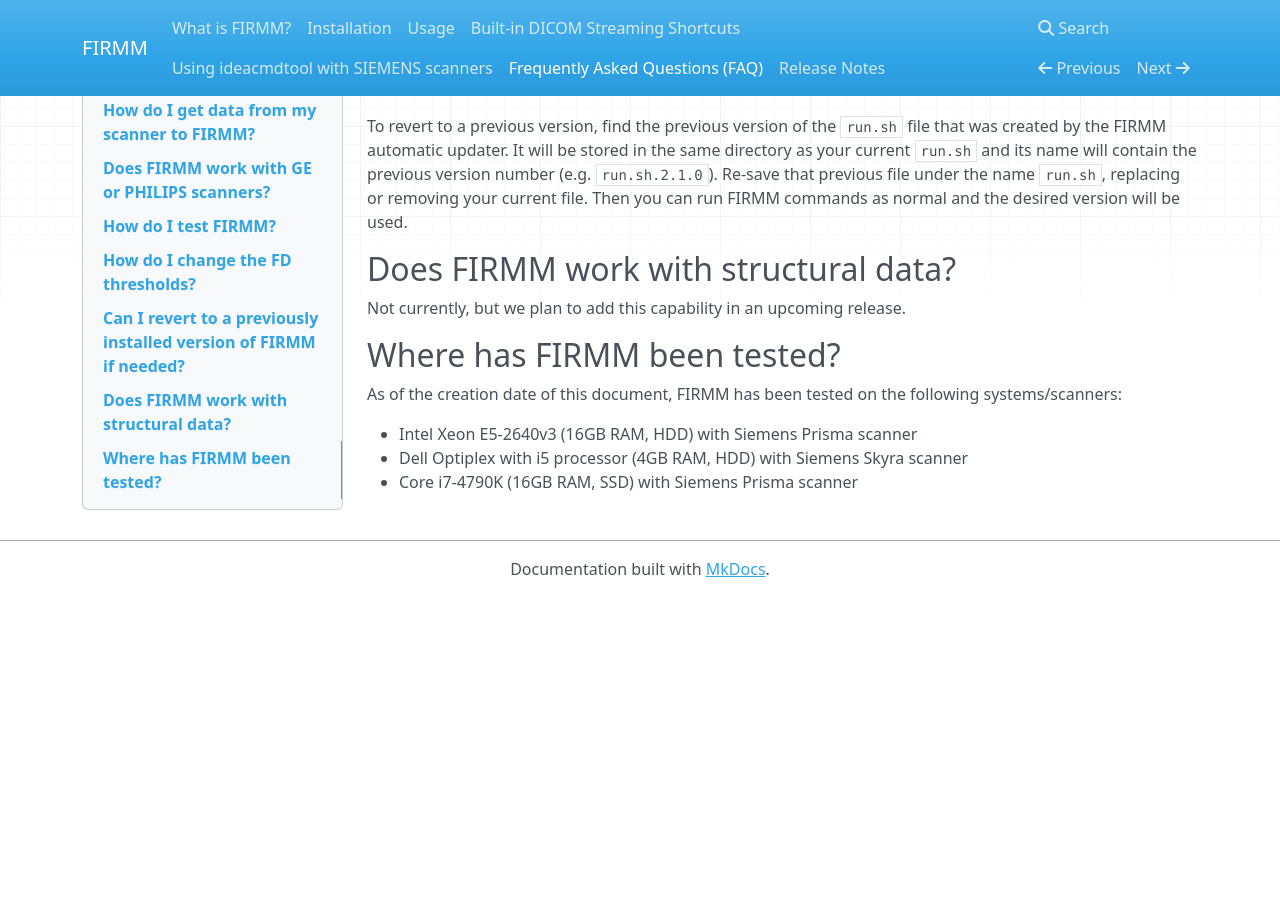
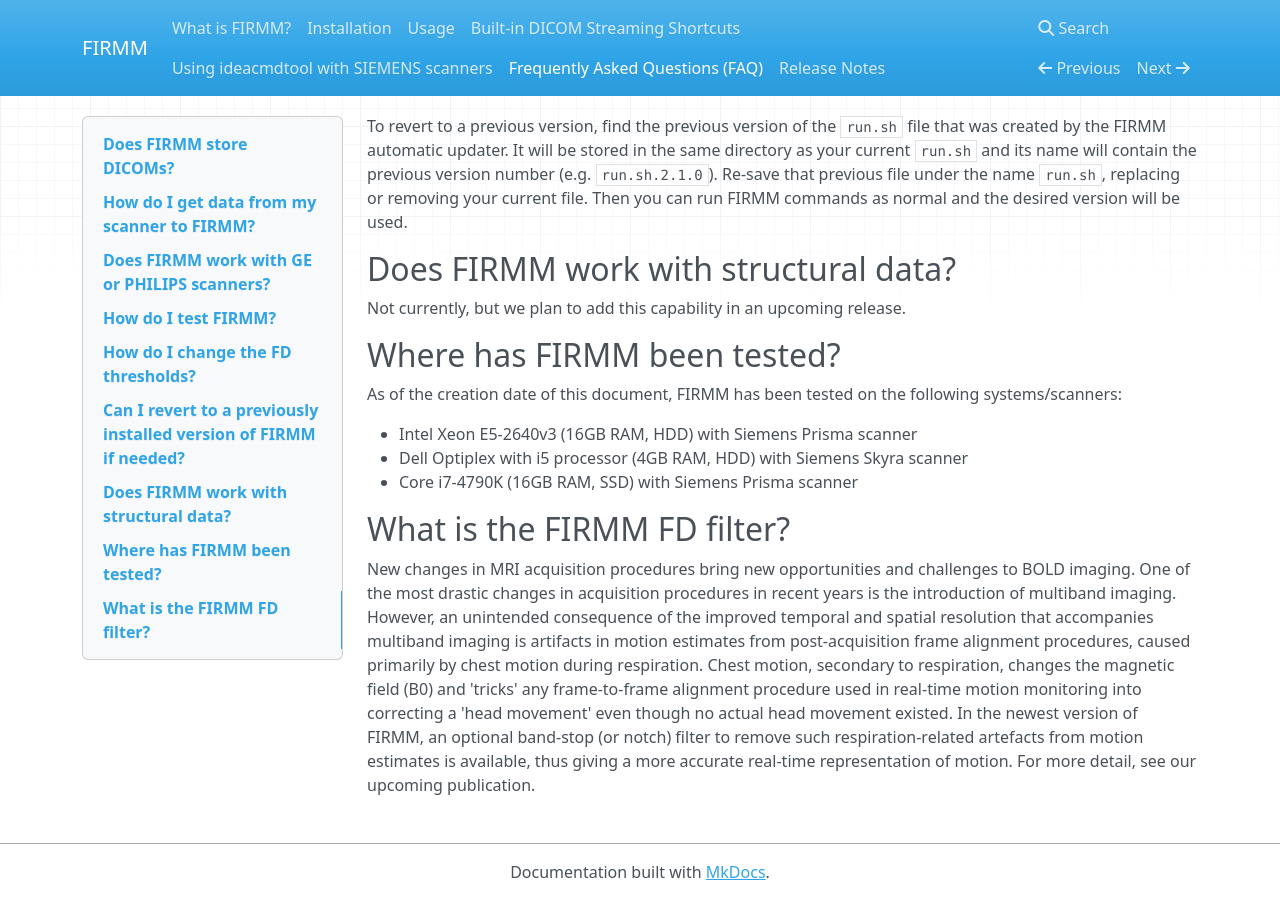
Before and after one commit to FIRMMsoftware/firmm_docs, an MkDocs documentation site: the page built from docs/FAQ.md, in a window 1280 px wide and 900 px high, scrolled down 1333 px. Built offline with MkDocs 1.6.1, drawn with Linux system fonts in a browser that asks for light colours; nearby versions of some CDN libraries; old or Windows-style settings are respelled for this version of MkDocs; before the commit the page ends 1930 px from its top, so only the background shows below that.

Commit message:
Add information about FD filter

```diff
--- a/docs/FAQ.md
+++ b/docs/FAQ.md
@@ -43,3 +43,7 @@ As of the creation date of this document, FIRMM has been tested on the following
 - Intel Xeon E5-2640v3 (16GB RAM, HDD) with Siemens Prisma scanner
 - Dell Optiplex with i5 processor (4GB RAM, HDD) with Siemens Skyra scanner
 - Core i7-4790K (16GB RAM, SSD) with Siemens Prisma scanner
+
+## What is the FIRMM FD filter?
+
+New changes in MRI acquisition procedures bring new opportunities and challenges to BOLD imaging. One of the most drastic changes in acquisition procedures in recent years is the introduction of multiband imaging. However, an unintended consequence of the improved temporal and spatial resolution that accompanies multiband imaging is artifacts in motion estimates from post-acquisition frame alignment procedures, caused primarily by chest motion during respiration. Chest motion, secondary to respiration, changes the magnetic field (B0) and 'tricks' any frame-to-frame alignment procedure used in real-time motion monitoring into correcting a 'head movement' even though no actual head movement existed. In the newest version of FIRMM, an optional band-stop (or notch) filter to remove such respiration-related artefacts from motion estimates is available, thus giving a more accurate real-time representation of motion. For more detail, see our upcoming publication.
--- a/docs/FIRMM_USAGE.md
+++ b/docs/FIRMM_USAGE.md
@@ -81,7 +81,7 @@ This is a screenshot of FIRMM in use.  Following are breakdowns of each plot and
 
 This plot shows the Framewise Displacement (FD) in millimeters as a function of time in the scanner.  FD is a measure of the total movement between a pair of frames including all rotations and translations in 3D space.  The calculation assumes a head radius of 50 mm.
 
-By default, if there are more than five minutes' worth of data, only the last five minutes are displayed for maximum readability. The dropdown menus just below the framewise displacement graph allow you to switch from displaying the last five minutes of data to displaying all data and back, as well as apply filtering.
+By default, if there are more than five minutes' worth of data, only the last five minutes are displayed for maximum readability. The dropdown menus just below the framewise displacement graph allow you to switch from displaying the last five minutes of data to displaying all data and back, as well as apply filtering (for more information on the FIRMM FD filter, [see the FAQ entry](FAQ.md#what-is-the-firmm-fd-filter)).
 
 **Summary table**
 
--- a/docs/RELEASE_NOTES.md
+++ b/docs/RELEASE_NOTES.md
@@ -1,7 +1,7 @@
 ![Logo](img/FirmmLogo.png)
 
 ## v3.0.7
-* **NEW FEATURE:** Filtered FD: choose between displaying "raw" FD and "filtered" FD to account for artifactually-produced motion
+* **NEW FEATURE:** Filtered FD: choose between displaying "raw" FD and "filtered" FD to account for artifactually-produced motion (for more information on the FIRMM FD filter, [see the FAQ entry](FAQ.md#what-is-the-firmm-fd-filter)
 * **NEW FEATURE:** Ignore specific BOLD series from summary statistics and plot (user-selectable)
 * **NEW FEATURE:** Select which DICOM folder to start processing.
 * **NEW FEATURE:** Change settings with the new Settings Tab in the FIRMM GUI.
```
